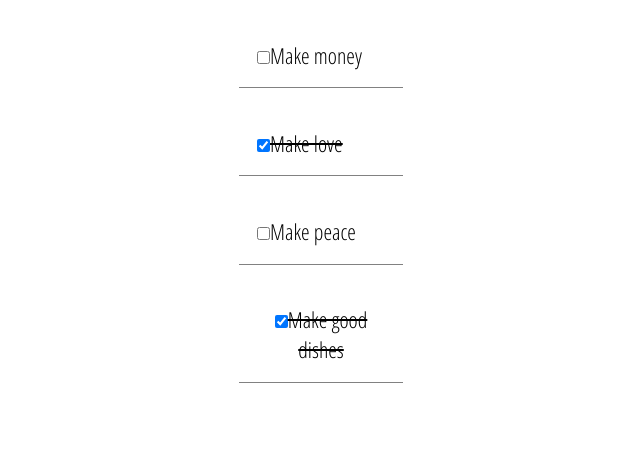
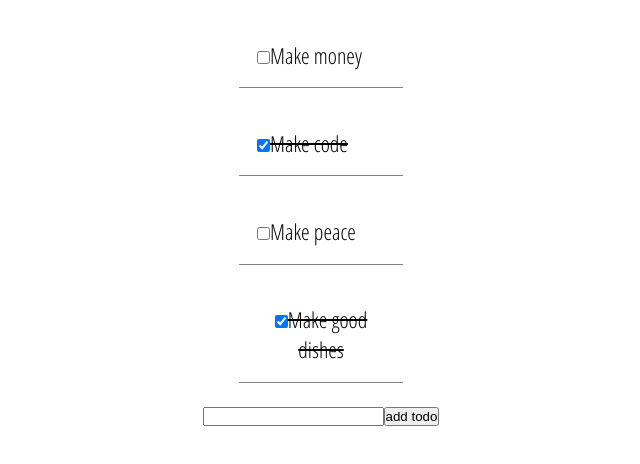
Before and after one commit to Audreyritzenthaler/todolist, a React (Create React App) app: page / in a window 1280 px wide. Shown: the top 464 px of the page, without its empty margins (319-959 px from the left). Built offline with nearby package versions, Linux system fonts and the light colour scheme.

Commit message:
create function add item + increment id

```diff
--- a/src/components/ToDoList.js
+++ b/src/components/ToDoList.js
@@ -2,9 +2,14 @@ import React, { useState } from 'react'
 import ToDoItem from './ToDoItem'
 
 const ToDoList = () => {
+  const [todo, setTodo] = useState({
+    id: '',
+    text: null,
+    complete: false
+  })
   const [todosData, setToDosData] = useState([
     {id: 1, text: 'Make money', complete: false},
-    {id: 2, text: 'Make love', complete: true},
+    {id: 2, text: 'Make code', complete: true},
     {id: 3, text: 'Make peace', complete: false},
     {id: 4, text: 'Make good dishes', complete: true}
   ])
@@ -20,11 +25,21 @@ const ToDoList = () => {
     setToDosData(todosTmp)
   }
 
+  const addTodo = (e) => {
+    const todosTmp = [...todosData]
+    todosTmp.push(todo)
+    setToDosData(todosTmp)
+  }
+
   return (
     <div className='listTodo'>
       { todosData.map((todoData, i) =>
         <ToDoItem key={i} id={todoData.id} complete={todoData.complete} text={todoData.text} checkFunction={checkFunc}/>)
       }
+      <div>
+        <input name='add' value={todo.text} onChange={e => setTodo({ ...todo, text: e.target.value, id: todosData.length +1 })}/>
+        <button onClick={e => addTodo(e)}>add todo</button>
+    </div>
     </div>
   )
 }
```
Also changed, not shown: src/components/Form.js (deleted).
